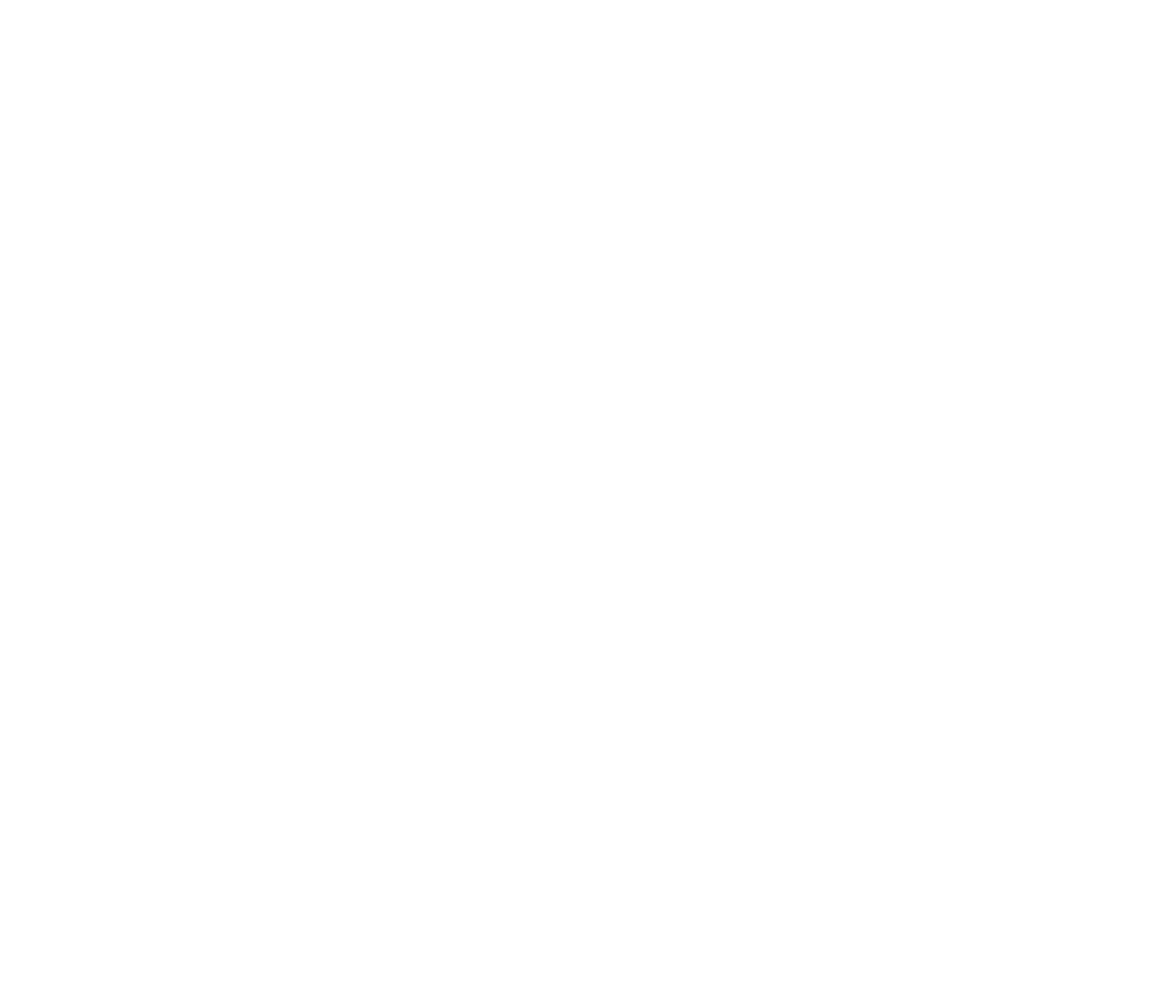
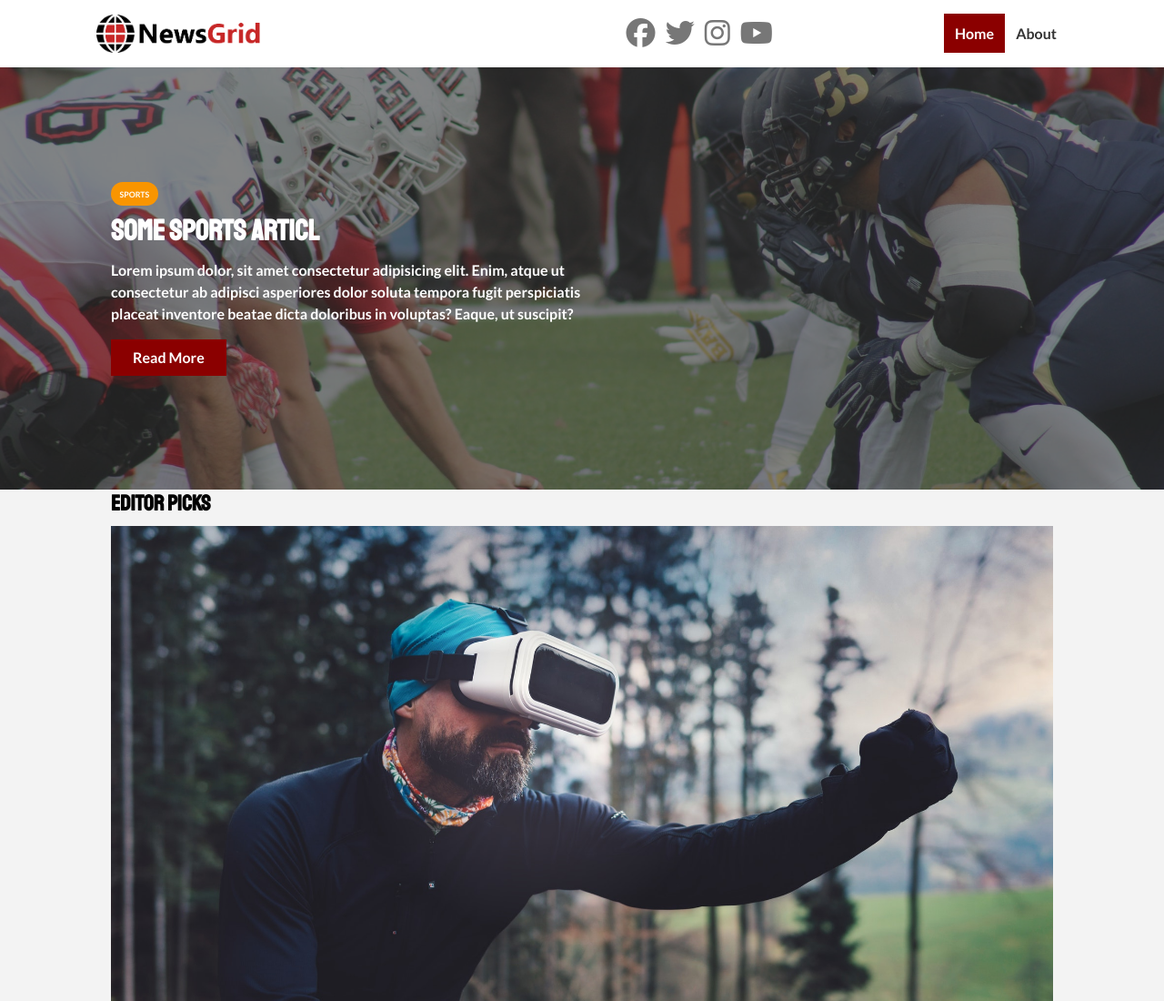
Before and after one commit to brett-rodgers/newsgrid, a plain HTML site: page newsgrid/index.html in a window 1280 px wide. Shown: the top 1100 px of the page at 91% size. Before the commit the page ends 800 px from the top, so only its background shows below. Drawn offline with Linux system fonts and the light colour scheme.

Commit message:
NewsGrid sports grid

```diff
--- a/newsgrid/css/style.css
+++ b/newsgrid/css/style.css
@@ -0,0 +1,172 @@
+:root {
+  --primary-color: darkred;
+  --secondary-color: #f99500;
+  --light-color: #f3f3f3;
+  --dark-color: black;
+  --max-width: 1100px;
+}
+
+.category {
+  --sports-color: #f99500;
+  --ent-color: #a66bee;
+  --tech-color: #009cff;
+}
+
+* {
+  margin: 0;
+  padding: 0;
+  box-sizing: border-box;
+}
+
+body {
+  font-family: 'Lato', sans-serif;
+  line-height: 1.5;
+  background: var(--light-color);
+}
+
+a {
+  color: #333;
+  text-decoration: none;
+}
+
+ul {
+  list-style: none;
+}
+
+img {
+  width: 100%;
+}
+
+h1, h2, h3, h4, h5, h6 {
+  font-family: 'Staatliches', cursive;
+  margin-bottom: .55rem;
+  line-height: 1.3;
+}
+
+/* Utility */
+.container {
+  max-width: var(--max-width);
+  margin: auto;
+  padding: 0 2rem;
+  overflow: hidden;
+}
+
+.category {
+  display: inline-block;
+  color: #fff;
+  font-size: 0.55rem;
+  text-transform: uppercase;
+  padding: 0.4rem 0.6rem;
+  border-radius: 15px;
+  margin-bottom: 0.5rem;
+}
+
+.category-sports { background: var(--sports-color) }
+.category-ent { background: var(--ent-color) }
+.category-tech { background: var(--tech-color) }
+
+.btn {
+  display: inline-block;
+  border: none;
+  background: var(--dark-color);
+  color: #fff;
+  padding: 0.5rem 1.5rem;
+}
+
+.btn-light { background: var(--light-color) }
+.btn-primary { background: var(--primary-color) }
+.btn-secondary { background: var(--secondary-color) }
+
+.btn-block {
+  display: block;
+  width: 100%;
+  text-align: center;
+}
+
+.btn:hover {
+  opacity: 0.9;
+}
+
+/* Navigation */
+#main-nav {
+  background: #fff;
+  position: sticky;
+  top: 0;
+  z-index: 2;
+}
+
+#main-nav .container {
+  display: grid;
+  grid-template-columns: 6fr 3fr 2fr;
+  padding: 1rem;
+  align-items: center;
+}
+
+#main-nav .logo {
+  width: 180px;
+}
+
+#main-nav ul {
+  justify-self: end;
+  display: flex;
+}
+
+#main-nav ul a {
+  padding: .75rem;
+  font-weight: bold;
+}
+
+#main-nav ul li a.current {
+  background: var(--primary-color);
+  color: #fff;
+}
+
+#main-nav ul li a:hover {
+  background: var(--light-color);
+  color: var(--dark-color);
+}
+
+
+#main-nav.social {
+  justify-self: center;
+}
+
+#main-nav .social i {
+  color: #777;
+  margin-right: .5rem;
+}
+
+/* Showcase  */
+#showcase {
+  color: #fff;
+  background: #333;
+  padding: 2rem;
+  position: relative;
+}
+
+#showcase:before {
+  content: '';
+  background: url('../img/featured.jpg') no-repeat center center/cover;
+  position: absolute;
+  top: 0;
+  left: 0;
+  width: 100%;
+  height: 100%;
+  opacity: 0.4;
+}
+
+#showcase .showcase-container {
+  display: grid;
+  grid-template-columns: repeat(2, 1fr);
+  justify-content: center;
+  align-items: center;
+  height: 50vh;
+}
+
+#showcase .showcase-content {
+  z-index: 1;
+}
+
+#showcase .showcase-content p {
+  margin-bottom: 1rem;
+}
--- a/newsgrid/index.html
+++ b/newsgrid/index.html
@@ -4,13 +4,110 @@
   <meta charset="UTF-8">
   <meta name="viewport" content="width=device-width, initial-scale=1.0">
   <meta http-equiv="X-UA-Compatible" content="ie=edge">
+  <script src="https://kit.fontawesome.com/235bfa5e72.js" crossorigin="anonymous"></script>
+  <link href="https://fonts.googleapis.com/css2?family=Lato:wght@700&family=Staatliches&display=swap" rel="stylesheet">
   <link rel="stylesheet" href="css/style.css">
   <link rel="stylesheet" media="screen and(max-width: 768px)" href="css/mobile.css">
-  <script src="https://kit.fontawesome.com/235bfa5e72.js" crossorigin="anonymous"></script>
   <link rel="shortcut icon" type="image/x-icon" href="favicon.ico">
   <title>NewsGrid | Latest News</title>
 </head>
 <body>
+  <nav id="main-nav">
+    <div class="container">
+      <img src="img/logo.png" alt="NewsGrid" class="logo">
+      <div class="social">
+        <a href="http://facebook.com" target="_blank" ><i class="fab fa-facebook fa-2x"></i></a>
+        <a href="http://twitter.com" target="_blank" ><i class="fab fa-twitter fa-2x"></i></a>
+        <a href="http://instagram.com" target="_blank" ><i class="fab fa-instagram fa-2x"></i></a>
+        <a href="http://fa-youtube.com" target="_blank" ><i class="fab fa-youtube fa-2x"></i></a>
+      </div>
+      <ul>
+        <li><a href="index.html" class="current">Home</a></li>
+        <li><a href="about.html">About</a></li>
+      </ul>
+    </div>
+  </nav>
 
+
+  <!-- Showcase -->
+  <header id="showcase">
+    <div class="container">
+      <div class="showcase-container">
+        <div class="showcase-content">
+          <div class="category category-sports">Sports</div>
+          <h1>Some Sports Articl</h1>
+          <p>Lorem ipsum dolor, sit amet consectetur adipisicing elit. Enim, atque ut consectetur ab adipisci asperiores dolor soluta tempora fugit perspiciatis placeat inventore beatae dicta doloribus in voluptas? Eaque, ut suscipit?</p>
+          <a href="article.html" class="btn btn-primary">Read More</a>
+        </div>
+      </div>
+    </div>
+  </header>
+
+  <!-- Home Articles -->
+  <section id="home-articles" class="py-2">
+    <div class="container">
+      <h2>Editor Picks</h2>
+      <div class="articles-container">
+        <article class="card">
+          <img src="img/articles/ent1.jpg" alt="">
+          <div>
+            <div class="category category-ent">Entertainment</div>
+            <h3>
+              <a href="article.html">Lorem ipsum dolor sit amet.</a>
+            </h3>
+            <p>Lorem ipsum dolor, sit amet consectetur adipisicing elit. Vel odit incidunt dolore doloribus odio at repellendus! Culpa vitae amet rerum.</p>
+          </div>
+        </article>
+        <article class="card">
+          <div class="category category-sports">Sports</div>
+          <h3>
+            <a href="article.html">Lorem ipsum dolor sit amet.</a>
+          </h3>
+          <p>Lorem ipsum dolor, sit amet consectetur adipisicing elit. Vel odit incidunt dolore doloribus odio at repellendus! Culpa vitae amet rerum.</p>
+        </article>
+        <article class="card">
+          <img src="img/articles/tech1.jpg" alt="">
+          <div class="category category-tech">Technology</div>
+          <h3>
+            <a href="article.html">Lorem ipsum dolor sit amet.</a>
+          </h3>
+          <p>Lorem ipsum dolor, sit amet consectetur adipisicing elit. Vel odit incidunt dolore doloribus odio at repellendus! Culpa vitae amet rerum.</p>
+        </article>
+        <article class="card"></article>
+          <div class="category category-sports">Sports</div>
+          <h3>
+            <a href="article.html">Lorem ipsum dolor sit amet.</a>
+          </h3>
+          <p>Lorem ipsum dolor, sit amet consectetur adipisicing elit. Vel odit incidunt dolore doloribus odio at repellendus! Culpa vitae amet rerum.</p>
+          <img src="img/articles/sports1.jpg" alt="">
+        </article>
+        <article class="card">
+          <img src="img/articles/tech2.jpg" alt="">
+          <div class="category category-tech">Technology</div>
+          <h3>
+            <a href="article.html">Lorem ipsum dolor sit amet.</a>
+          </h3>
+          <p>Lorem ipsum dolor, sit amet consectetur adipisicing elit. Vel odit incidunt dolore doloribus odio at repellendus! Culpa vitae amet rerum.</p>
+        </article>
+        <article class="card">
+          <div class="category category-sports">Sports</div>
+          <h3>
+            <a href="article.html">Lorem ipsum dolor sit amet.</a>
+          </h3>
+          <p>Lorem ipsum dolor, sit amet consectetur adipisicing elit. Vel odit incidunt dolore doloribus odio at repellendus! Culpa vitae amet rerum.</p>
+        </article>
+        <article class="card">
+          <div>
+            <div class="category category-ent">Entertainment</div>
+            <h3>
+              <a href="article.html">Lorem ipsum dolor sit amet.</a>
+            </h3>
+            <p>Lorem ipsum dolor, sit amet consectetur adipisicing elit. Vel odit incidunt dolore doloribus odio at repellendus! Culpa vitae amet rerum.</p>
+          </div>
+          <img src="img/articles/ent2.jpg" alt="">
+        </article>
+      </div>
+    </div>
+ </section>
 </body>
 </html>
```
